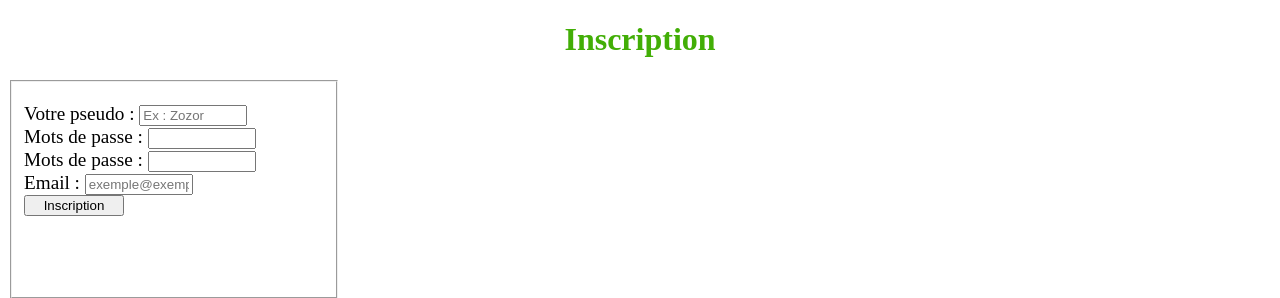
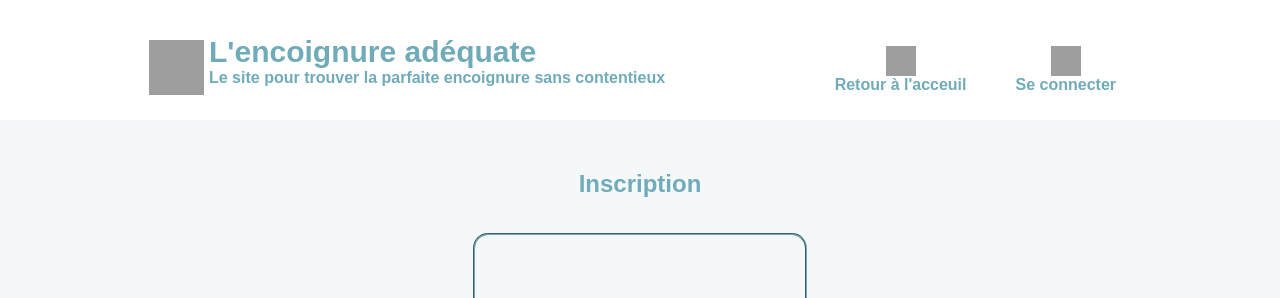
Before and after one commit to BaptSeg/Projet---PHP---S3, a PHP site: page /inscription.view.php in a window 1280 px wide. Shown: the top 298 px of the page. Run offline with PHP 8.4, Linux system fonts and the light colour scheme; grey boxes are pictures that could not be loaded.

Commit message:
css inscription

```diff
--- a/controler/depotAnnonce.ctrl.php
+++ b/controler/depotAnnonce.ctrl.php
@@ -14,7 +14,6 @@ if (isset($_POST['depotAnnonce'])) {
     $idAnnonce = $bdd->depotAnnonce($_SESSION['pseudo'],$_POST['intitule'],$_POST['prix'],$_POST['description'],null,$_POST['Categorie']);
     $name_file = $_FILES['image']['name'] ;
     $fileExtension = strrchr($name_file,".");
-    var_dump($idAnnonce);
     $url = "../model/img_upload/".$idAnnonce.$fileExtension;
     move_uploaded_file ($name_file,$url);
     $bdd->photosAnnonce($url,$idAnnonce);
--- a/model/DAOClass.class.php
+++ b/model/DAOClass.class.php
@@ -123,20 +123,18 @@
         "ville" => null,
         "categorie" => $categorie
       ));
-      var_dump($idAnnonce['max(id)']);
       return $idAnnonce['max(id)'];
     }
 
       function photosAnnonce($url,$idAnnonce) {
-        $intIdAnonce = (int) $idAnnonce;
         $reponse = $this->db->query("SELECT max(id) FROM Photos");                // Récupération de l'ID max de la table Annonce
         $idPhotos = $reponse->fetch();
-        if($idPhotos['max(id)'] == null){ // si null car aucune annonce
+        if($idPhotos['max(id)'] == null){ // si null car aucune photo
           $idPhotos['max(id)'] = 1;
         }
         echo 'dans photos annonce';
         var_dump($idAnnonce);
-        $req = $this->db->prepare("INSERT INTO Photos(id,url,annonce ) VALUES(:id,:url,:annonce )");
+        $req = $this->db->prepare("INSERT INTO Photos(id,url,annonce) VALUES(:id,:url,:annonce)");
         $req->execute(array(
           "id" => $idPhotos,
           "url" => $url,
--- a/view/inscription.view.css
+++ b/view/inscription.view.css
@@ -1,40 +1,130 @@
-body {
+/* ------------- STYLE DE LA NAVBAR -------------- */
 
+nav{
+  padding: 20px;
+  padding-top: 30px;
+  padding-bottom: 10px;
+  /* background-image: linear-gradient(#663300, #cc6600); */
+  background-color: white;
+  color : #70ABBA;
+  font-weight: bold;
+  display: flex;
+	flex-direction: row;
+  justify-content: space-between;
 }
-h1 {
-  text-align: center;
-  color: #42ae06;
+
+.logo img{
+  margin: 5px;
+  margin-top: 5px;
 }
-form{
-  margin: auto;
 
+.titre p{
+  margin: 0px;
 }
-fieldset{
-  width: 300px;
-  height: 200px;
+
+h1{
+  font-size: 30px;
+  margin: 0px;
+  margin-top: 0px;
 }
-input{
-  width: 100px;
-  align-items: flex-end;
+
+ul{
+  display: flex;
+	flex-direction: row;
+  justify-content: space-around;
 }
-label{
-  font-size: 1.2em;
+
+ul li{
+  list-style-type:none;
+  text-decoration: none;
+  margin-left: 30px;
 }
-/*
-  .fleche{
+
+ul li a{
+  	text-decoration:none;
+    color : #70ABBA;;
     display: flex;
+    flex-direction: column;
     align-items: center;
+    padding-right: 20px;
+    margin-left: -1px; /* pour enlever la double bordure*/
+  }
+
+li{
+  display: flex;
+  flex-direction: column;
   justify-content: center;
 }
-  .cont img{
+
+.logo{
+  display: flex;
+	flex-direction: row;
+  align-content: flex-start;
+  padding-top: 5px;
+  margin-left: 10%;
+}
+
+.navbar{
+  align-content: flex-end;
+  margin-right: 10%;
+}
+
+
+/* ---------------------------------- */
+
+body {
+  font-family: 'Nunito', sans-serif;
+  margin: 0px;
+  background-color: #F5F8F9;
+}
+
+h2 {
+  text-align: center;
+  margin-top: 50px;
+  color: #70ABBA;
+}
+
+/* ------------- STYLE DE LA ZONE DE CONNEXION  -------------- */
+
+
+fieldset {
+  border-color: #70ABBA;
+  border-radius: 15px;
   width: 200px;
-    height: 200px;
+  height: 350px;
+  margin-top: 35px;
+  padding-top: 30px;
+  margin-left: auto;
+  margin-right: auto;
 }
-  .cont{
-    display : flex;
-    flex-wrap: wrap;
-    justify-content: center;
+
+input {
+  width: 250px;
+  height: 33px;
+  margin-top: 20px;
+  padding-left: 50px;
 }
-  body {
-    background-color: #484b46;
-  } */
+
+input[type=text] {
+  background-image: url("../model/img/icone_utilisateur_connexion");
+  background-repeat: no-repeat;
+  background-size: 42px;
+}
+
+input[type=password] {
+  background-image: url("../model/img/icone_utilisateur_mdp");
+  background-repeat: no-repeat;
+  background-size: 40px;
+}
+
+input[type=email] {
+  background-image: url("../model/img/icone_mail");
+  background-repeat: no-repeat;
+  background-size: 42px;
+}
+
+input[type=submit] {
+  padding-left: 0;
+  width: 304px;
+  border-radius: 15px;
+}
--- a/view/inscription.view.php
+++ b/view/inscription.view.php
@@ -6,7 +6,32 @@
     <link rel="stylesheet" href="../view/inscription.view.css">
   </head>
   <body>
-    <h1>Inscription</h1>
+
+        <nav>
+          <div class="logo">
+            <a href="../controler/acceuil.ctrl.php">
+              <img src="../model/img/L'encoignure_adequate.png" alt="logo" height="55 px" width="55 px">
+            </a>
+            <div class="titre">
+              <h1>L'encoignure adéquate</h1>
+              <p>Le site pour trouver la parfaite encoignure sans contentieux</p>
+            </div>
+          </div>
+          <div class="navbar">
+            <ul>
+              <li>
+                <a href="../controler/acceuil.ctrl.php">
+                <img src="../model/img/icone_retour.png" alt="icon_user" height="30 px" width="30 px">Retour à l'acceuil</a>
+              </li>
+              <li>
+                <a href="../controler/connexion.ctrl.php">
+                <img src="../model/img/icone_utilisateur_connexion.png" alt="icon_connexion" height="30 px" width="30 px"> Se connecter </a>
+              </li>
+
+            </ul>
+          </div>
+        </nav>
+    <h2>Inscription</h2>
     <?php
       if (isset($erreur)) {
         echo "<p> $erreur </p>";
@@ -15,10 +40,10 @@
     <form method="post" action="../controler/inscription.ctrl.php">
        <fieldset>
          <p>
-           <label for="pseudo">Votre pseudo : </label> <input type="text" name="pseudo" id="pseudo" placeholder="Ex : Zozor" required> <br>
-           <label for="mdp1"> Mots de passe : </label> <input type="password" name="mdp1" id="mdp1" required> <br>
-           <label for="mdp2"> Mots de passe : </label> <input type="password" name="mdp2" id="mdp2" required> <br>
-           <label for="email"> Email : </label> <input type="email" name="email" id="email" placeholder="exemple@exemple.com" required/> <br>
+           <input type="text" name="pseudo" id="pseudo" placeholder="Ex : Zozor" required> <br>
+           <input type="password" name="mdp1" id="mdp1" placeholder="Mot de passe" required> <br>
+           <input type="password" name="mdp2" id="mdp2" placeholder="Confirmation" required> <br>
+           <input type="email" name="email" id="email" placeholder="Email" required/> <br>
            <input type="submit" value="Inscription" name="inscription" />
          </p>
        </fieldset>
```
Also changed, not shown: model/data/data.db, model/img/icone_mail.png (added). Lines whose indentation alone changed are shown as unchanged.
